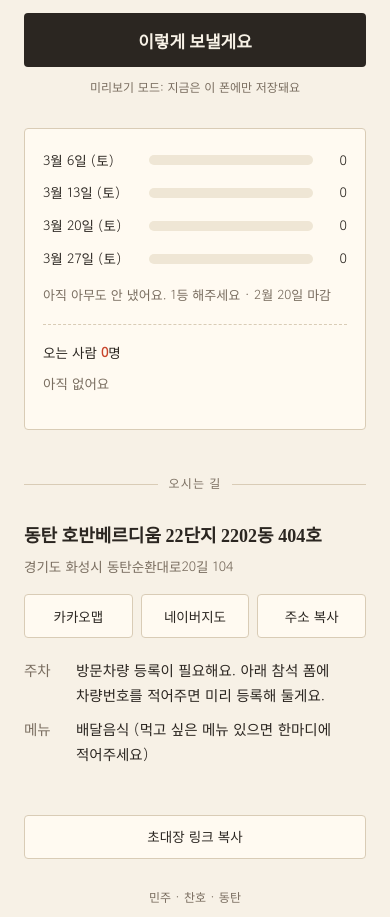
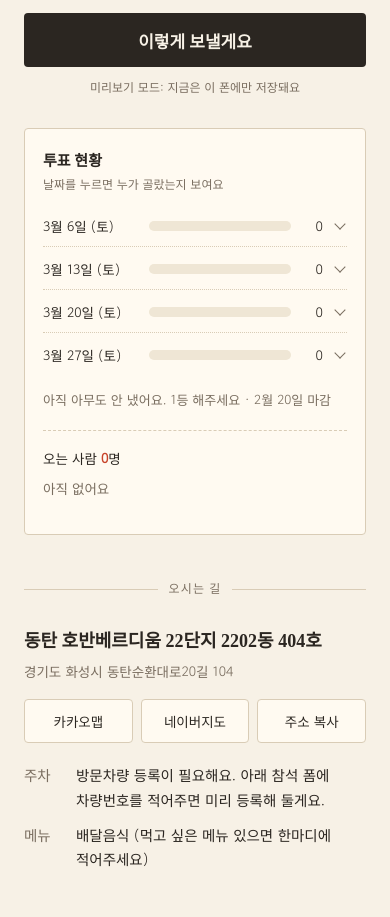
Before and after one commit to DooMoolHead/First-my-Home, a plain HTML site: page invite/a.html in a window 390 px wide. Shown: the part 2160-3077 px from the top of the page. Drawn offline with Linux system fonts and the light colour scheme; a web font is replaced by a local one.

Commit message:
Clickable vote rows show who picked each date; live refresh when connected
Co-Authored-By: Claude Opus 5.5 <noreply@anthropic.com>
Claude-Session: https://claude.ai/code/session_01DzjZXFq9R7kmhVuMJWxoV7

```diff
--- a/invite/a.html
+++ b/invite/a.html
@@ -68,8 +68,22 @@ h1 small{display:block; font-size:15px; font-weight:400; color:var(--ink-2); mar
 
 /* 결과 */
 .results{margin-top:30px; padding:20px 18px; background:var(--card); border:1px solid var(--line); border-radius:4px; scroll-margin-top:16px}
-.rv-bars{display:grid; gap:10px}
-.rv-bar{display:grid; grid-template-columns:96px 1fr 24px; align-items:center; gap:10px; font-size:13.5px}
+.rv-title{font-family:'Gowun Batang',serif; font-weight:700; font-size:15px; margin:0 0 12px}
+.rv-title span{display:block; font-family:'Gowun Dodum',sans-serif; font-weight:400; font-size:12px; color:var(--ink-2)}
+.rv-bars{display:grid; gap:2px}
+.rv-row{border-bottom:1px dotted var(--line)}
+.rv-row:last-child{border-bottom:0}
+.rv-bar{display:grid; grid-template-columns:96px 1fr 22px 14px; align-items:center; gap:10px; font-size:13.5px; width:100%; min-height:40px; padding:4px 0; border:0; background:none; color:inherit; font-family:inherit; text-align:left; cursor:pointer}
+.rv-bar::after{content:""; justify-self:center; width:7px; height:7px; border-right:1.5px solid var(--ink-2); border-bottom:1.5px solid var(--ink-2); transform:translateY(-2px) rotate(45deg); transition:transform .2s}
+.rv-row.is-open .rv-bar::after{transform:translateY(2px) rotate(-135deg)}
+.rv-bar:focus-visible{outline:2px solid var(--no); outline-offset:2px}
+.rv-voters{display:flex; flex-wrap:wrap; gap:6px; padding:2px 0 12px 0}
+.rv-voters span{background:var(--paper); border:1px solid var(--line); border-radius:14px; padding:1px 10px; font-size:13px}
+.rv-voters em{font-style:normal; font-size:12.5px; color:var(--ink-2)}
+.rv-live{color:var(--no)}
+.rv-live::before{content:""; display:inline-block; width:6px; height:6px; border-radius:50%; background:var(--no); margin-right:4px; vertical-align:middle; animation:blink 1.6s infinite}
+@keyframes blink{50%{opacity:.25}}
+@media (prefers-reduced-motion:reduce){.rv-live::before{animation:none}}
 .rv-bar-t{height:10px; background:var(--paper-2); border-radius:5px; overflow:hidden}
 .rv-bar-t i{display:block; height:100%; background:var(--ink-2); border-radius:5px; transition:width .5s}
 .rv-bar.is-best .rv-bar-t i{background:var(--no)}
--- a/invite/form.js
+++ b/invite/form.js
@@ -2,6 +2,7 @@
 (function () {
   const C = window.INVITE, R = window.RSVP, esc = R.esc;
   let rows = [];
+  const openDates = new Set();
 
   function formHTML(L) {
     const open = R.voteOpen();
@@ -40,15 +41,23 @@
     const t = R.tally(rows);
     const open = R.voteOpen();
     const max = Math.max(1, ...Object.values(t.counts));
+    const going0 = rows.filter(r => r.attend !== 'no');
+    const voters = d => going0.filter(r => (r.dates || []).includes(d));
     const bars = C.confirmedDate ? '' : `
-      <div class="rv-bars">${C.dates.map(d => `
-        <div class="rv-bar ${d === t.majority ? 'is-major' : ''} ${d === t.best && t.counts[d] ? 'is-best' : ''}">
-          <span class="rv-bar-l">${R.fmt.mdw(d)}</span>
-          <span class="rv-bar-t"><i style="width:${(t.counts[d] / max) * 100}%"></i></span>
-          <span class="rv-bar-n">${t.counts[d]}</span>
-        </div>`).join('')}
+      <p class="rv-title">투표 현황 <span>날짜를 누르면 누가 골랐는지 보여요</span></p>
+      <div class="rv-bars">${C.dates.map(d => {
+        const vs = voters(d), on = openDates.has(d);
+        return `
+        <div class="rv-row ${on ? 'is-open' : ''}">
+          <button type="button" class="rv-bar ${d === t.majority ? 'is-major' : ''} ${d === t.best && t.counts[d] ? 'is-best' : ''}" data-date="${d}" aria-expanded="${on}">
+            <span class="rv-bar-l">${R.fmt.mdw(d)}</span>
+            <span class="rv-bar-t"><i style="width:${(t.counts[d] / max) * 100}%"></i></span>
+            <span class="rv-bar-n">${t.counts[d]}</span>
+          </button>
+          <div class="rv-voters" ${on ? '' : 'hidden'}>${vs.length ? vs.map(r => `<span>${esc(r.name)}${Number(r.count) > 1 ? ` +${Number(r.count) - 1}` : ''}</span>`).join('') : '<em>아직 아무도 안 골랐어요</em>'}</div>
+        </div>`; }).join('')}
       </div>
-      <p class="rv-sum">${t.n ? `${t.n}명 응답 · ${t.majority ? `<b>${R.fmt.md(t.majority)}</b>이 과반이에요` : '아직 과반인 날이 없어요'}` : '아직 아무도 안 냈어요. 1등 해주세요'}${open && C.voteDeadline ? ` · ${R.fmt.md(C.voteDeadline)} 마감` : ''}</p>`;
+      <p class="rv-sum">${t.n ? `${t.n}명 응답 · ${t.majority ? `<b>${R.fmt.md(t.majority)}</b>이 과반이에요` : '아직 과반인 날이 없어요'}` : '아직 아무도 안 냈어요. 1등 해주세요'}${open && C.voteDeadline ? ` · ${R.fmt.md(C.voteDeadline)} 마감` : ''}${R.preview ? '' : ` · <span class="rv-live">실시간</span>`}</p>`;
     const going = rows.filter(r => r.attend !== 'no');
     const cars = going.filter(r => r.car);
     const no = rows.filter(r => r.attend === 'no');
@@ -106,8 +115,22 @@
       };
       sync();
       results.innerHTML = '<p class="rv-hint">불러오는 중…</p>';
+      results.addEventListener('click', e => {
+        const b = e.target.closest('.rv-bar[data-date]'); if (!b) return;
+        const d = b.dataset.date; openDates.has(d) ? openDates.delete(d) : openDates.add(d);
+        const row = b.parentElement, on = openDates.has(d);
+        row.classList.toggle('is-open', on); b.setAttribute('aria-expanded', on); row.querySelector('.rv-voters').hidden = !on;
+      });
       try { rows = await R.list(); } catch { rows = []; }
       render();
+      if (!R.preview) {
+        const refresh = async () => {
+          if (document.hidden) return;
+          try { const next = await R.list(); if (JSON.stringify(next) !== JSON.stringify(rows)) { rows = next; render(); } } catch {}
+        };
+        setInterval(refresh, 15000);
+        document.addEventListener('visibilitychange', refresh);
+      }
     },
   };
 })();
```
